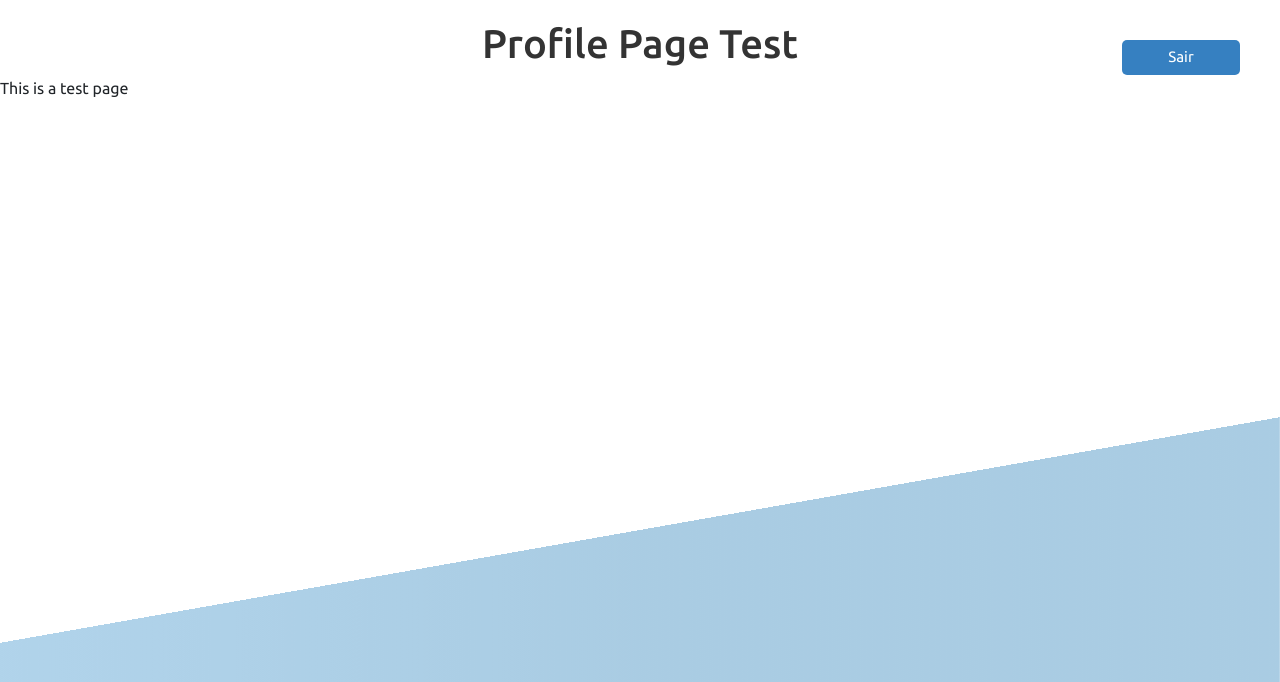
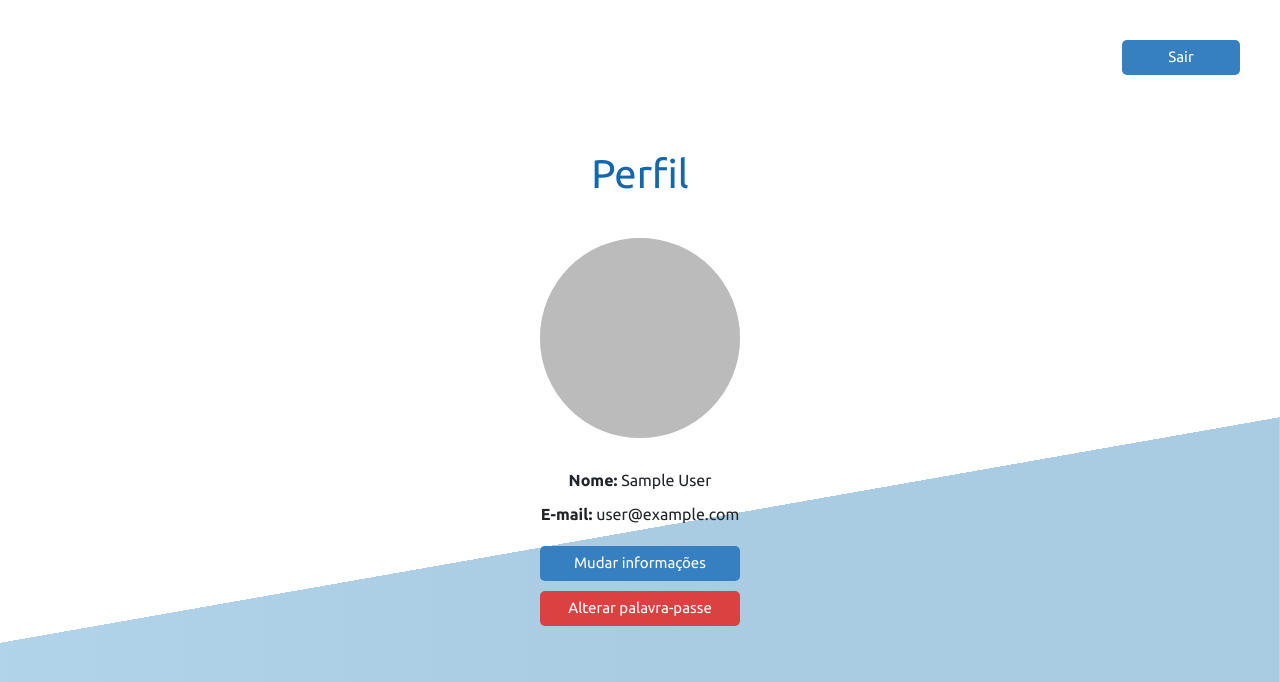
Before and after one commit to duartemelo/FeedyVet, a React (Create React App) app in the folder react-feedy/: page /profile in a window 1280 px wide. Shown: the top 682 px of the page. Built offline with nearby package versions, Linux system fonts and the light colour scheme; no server answers; the database is empty; sample sign-in values are in the browser's storage.

Commit message:
Home display name, profile page funcionality e style,
Caso o user já tenha um display name na autenticação do Firebase, mostra esse display name, user já consegue editar o seu perfil (nome e imagem).

```diff
--- a/react-feedy/src/Pages/Home.js
+++ b/react-feedy/src/Pages/Home.js
@@ -110,10 +110,14 @@ class Home extends Component {
 
   //obter o nome do utilizador, removendo o "@mail.com"
   getUser = () => {
-    let userVar = app.auth().currentUser.email;
-    let getChar = userVar.indexOf("@");
-    let userFinal = userVar.slice(0, getChar);
-    return userFinal;
+    if (app.auth().currentUser.displayName !== null) {
+      return app.auth().currentUser.displayName;
+    } else {
+      let userVar = app.auth().currentUser.email;
+      let getChar = userVar.indexOf("@");
+      let userFinal = userVar.slice(0, getChar);
+      return userFinal;
+    }
   };
 }
 
--- a/react-feedy/src/Pages/Profile.js
+++ b/react-feedy/src/Pages/Profile.js
@@ -1,8 +1,108 @@
 import React, { Component } from "react";
 import "../styles/global/Main.css";
+import "../styles/independent/Profile.css";
 import app from "../firebase";
+import ChangeProfileInfoForm from "../Views/ChangeProfileInfoForm";
 
 class Profile extends Component {
+  constructor(props) {
+    super(props);
+    this.state = {
+      userName: "",
+      userEmail: "",
+      changeProfileInfoFormView: false,
+    };
+    this.fileInput = React.createRef();
+    this.nameInput = React.createRef();
+  }
+
+  componentDidMount() {
+    let currentComponent = this;
+    currentComponent.getUserInfo();
+  }
+
+  getUserInfo = () => {
+    this.setState({
+      userName: app.auth().currentUser.displayName,
+      userEmail: app.auth().currentUser.email,
+    });
+  };
+
+  handleFormSubmit = (event) => {
+    event.preventDefault();
+    if (this.fileInput.current.files[0] !== undefined) {
+      this.imageToFireStorage();
+    }
+    if (this.nameInput.current.value !== "") {
+      this.updateProfileName();
+      console.log(this.nameInput.current.value);
+    }
+  };
+
+  imageToFireStorage = () => {
+    let currentComponent = this;
+
+    let firstFile = this.fileInput.current.files[0];
+    let extension = this.fileInput.current.files[0].type;
+    let extensionFinal = "." + extension.split("/")[1];
+    let storageRef = app
+      .storage()
+      .ref("users/" + app.auth().currentUser.uid + extensionFinal);
+
+    storageRef.put(firstFile);
+
+    storageRef = app.storage().ref();
+
+    storageRef
+      .child("users/" + app.auth().currentUser.uid + extensionFinal)
+      .getDownloadURL()
+      .then(function (url) {
+        const imageUrl = url;
+        currentComponent.updateProfilePicture(imageUrl);
+      });
+  };
+
+  updateProfilePicture = (url) => {
+    app
+      .auth()
+      .currentUser.updateProfile({
+        photoURL: url,
+      })
+      .then(function () {
+        console.log("Update da imagem sucedido");
+      })
+      .catch(function (error) {
+        console.log("Erro ->" + error);
+      });
+  };
+
+  updateProfileName = () => {
+    const newName = this.nameInput.current.value;
+    app
+      .auth()
+      .currentUser.updateProfile({
+        displayName: newName,
+      })
+      .then(function () {
+        console.log("Update do nome sucedido");
+      })
+      .catch(function (error) {
+        console.log("Erro ->" + error);
+      });
+  };
+
+  openChangeProfileInfoForm = () => {
+    this.setState({
+      changeProfileInfoFormView: true,
+    });
+  };
+
+  closeChangeProfileInfoForm = () => {
+    this.setState({
+      changeProfileInfoFormView: false,
+    });
+  };
+
   render() {
     return (
       <div>
@@ -14,8 +114,75 @@ class Profile extends Component {
           Sair
         </button>
         <div className="background-div"></div>
-        <h1>Profile Page Test</h1>
-        <p>This is a test page</p>
+        <div className="under-navbar">
+          <h1 className="profile-container-title">Perfil</h1>
+          <div className="profile-image-div">
+            <img
+              src={app.auth().currentUser.photoURL}
+              alt="User"
+              className="profile-image-img"
+            />
+          </div>
+          <div className="profile-text-info-container">
+            <p
+              style={{
+                display: "block",
+                margin: "0 auto",
+                textAlign: "center",
+              }}
+            >
+              <b>Nome:</b>{" "}
+              {this.state.userName === null
+                ? "Não definido"
+                : this.state.userName}
+            </p>
+            <p
+              style={{
+                display: "block",
+                margin: "0 auto",
+                marginTop: "10px",
+                textAlign: "center",
+              }}
+            >
+              <b>E-mail:</b> {this.state.userEmail}
+            </p>
+            <button
+              onClick={this.openChangeProfileInfoForm}
+              className="button"
+              style={{
+                display: "block",
+                margin: "0 auto",
+                marginTop: "20px",
+                width: "200px",
+                color: "#fff",
+                backgroundColor: "#3680C1",
+              }}
+            >
+              Mudar informações
+            </button>
+            <button
+              className="button"
+              style={{
+                display: "block",
+                margin: "0 auto",
+                marginTop: "10px",
+                width: "200px",
+                color: "#fff",
+                backgroundColor: "#DC4141",
+              }}
+            >
+              Alterar palavra-passe
+            </button>
+          </div>
+          {this.state.changeProfileInfoFormView === true ? (
+            <ChangeProfileInfoForm
+              closeForm={this.closeChangeProfileInfoForm}
+              imageInputRef={this.fileInput}
+              nameInputRef={this.nameInput}
+              submitFunction={this.handleFormSubmit}
+            />
+          ) : null}
+        </div>
       </div>
     );
   }
--- /dev/null
+++ b/react-feedy/src/Views/ChangeProfileInfoForm.js
@@ -0,0 +1,39 @@
+import React, { useCallback } from "react";
+import * as firebase from "firebase";
+import "../styles/independent/ChangeProfileInfo.css";
+
+const ChangeProfileInfoForm = (props) => {
+  return (
+    <div className="change-profile-info-container">
+      <form onSubmit={props.submitFunction}>
+        <input
+          type="file"
+          accept="image/*"
+          id="imageInput"
+          ref={props.imageInputRef}
+          style={{ marginTop: "40px" }}
+        />
+        <input
+          type="text"
+          placeholder="Nome"
+          ref={props.nameInputRef}
+          className="input"
+          style={{ marginTop: "20px" }}
+        />
+
+        <button type="submit" className="form-login-button">
+          Submeter
+        </button>
+      </form>
+      <button
+        onClick={props.closeForm}
+        className="form-login-button"
+        style={{ backgroundColor: "#910000", marginTop: "10px" }}
+      >
+        Fechar
+      </button>
+    </div>
+  );
+};
+
+export default ChangeProfileInfoForm;
--- /dev/null
+++ b/react-feedy/src/styles/independent/ChangeProfileInfo.css
@@ -0,0 +1,14 @@
+.change-profile-info-container {
+    position: fixed;
+    width: 100%;
+    max-width: 350px;
+    height: 300px;
+    left: 50%;
+    top: 50%;
+    transform: translate(-50%, -50%);
+    z-index: 999;
+    background-color: #f0f0f0;
+    box-shadow: 2px 2px 5px rgb(165, 165, 165);
+    border-radius: 5px;
+    animation: form-appearing 0.7s ease;
+}
--- /dev/null
+++ b/react-feedy/src/styles/independent/Profile.css
@@ -0,0 +1,32 @@
+.profile-container-title {
+    font-weight: 400;
+    color: #1466ae;
+    margin-bottom: 0;
+}
+
+.under-navbar {
+    margin-top: 130px;
+    overflow: auto;
+}
+
+.profile-image-div {
+    width: 200px;
+    height: 200px;
+    background-color: #D8D8D8;
+    border-radius: 50%;
+    margin: 0 auto;
+    margin-top: 40px;
+}
+
+.profile-text-info-container {
+    width: max-content;
+    margin: 0 auto;
+    margin-top: 30px;
+}
+
+.profile-image-img {
+    width: 200px;
+    height: 200px;
+    border-radius: 50%;
+    object-fit: cover;
+}
```
